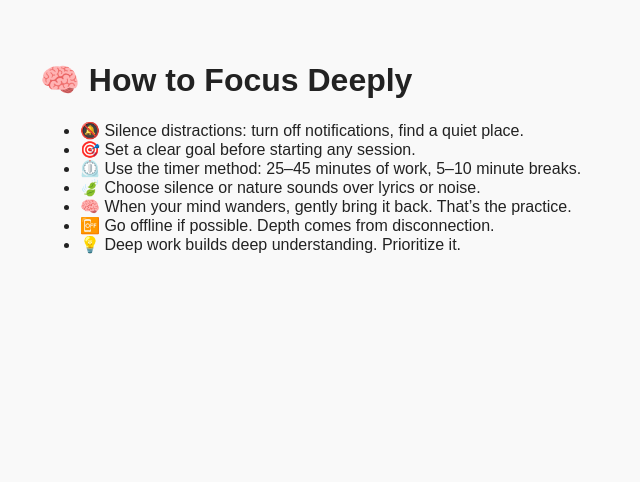
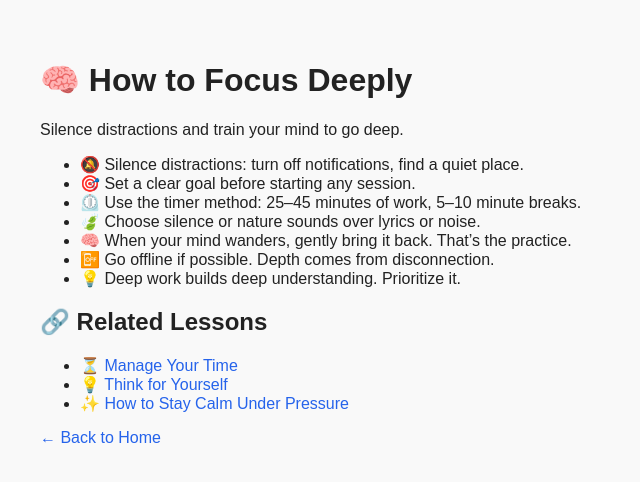
Before and after one commit to iamanvar3/1page-school, a Next.js app: page /lessons/focus in a window 1280 px wide. Shown: the top 482 px of the page, without its empty margins (0-640 px from the left). Built offline with nearby package versions, Linux system fonts and the light colour scheme.

Commit message:
Update page.tsx

```diff
--- a/app/lessons/focus/page.tsx
+++ b/app/lessons/focus/page.tsx
@@ -1,8 +1,13 @@
-export default function FocusPage() {
+import Link from 'next/link';
+
+export default function FocusLesson() {
   return (
-    <main className="p-6 max-w-2xl mx-auto">
-      <h1 className="text-2xl font-bold mb-4">🧠 How to Focus Deeply</h1>
-      <ul className="list-disc ml-6 space-y-2">
+    <main className="max-w-2xl mx-auto p-6 space-y-6">
+      <h1 className="text-4xl font-bold mb-2">🧠 How to Focus Deeply</h1>
+      <p className="text-lg text-gray-700">
+        Silence distractions and train your mind to go deep.
+      </p>
+      <ul className="list-disc pl-5 space-y-2">
         <li>🔕 Silence distractions: turn off notifications, find a quiet place.</li>
         <li>🎯 Set a clear goal before starting any session.</li>
         <li>⏲️ Use the timer method: 25–45 minutes of work, 5–10 minute breaks.</li>
@@ -11,6 +16,30 @@ export default function FocusPage() {
         <li>📴 Go offline if possible. Depth comes from disconnection.</li>
         <li>💡 Deep work builds deep understanding. Prioritize it.</li>
       </ul>
+
+      <div className="mt-10 space-y-4">
+        <h2 className="text-xl font-semibold">🔗 Related Lessons</h2>
+        <ul className="list-disc pl-5 space-y-1">
+          <li>
+            <Link href="/lessons/time" className="text-blue-600 hover:underline">
+              ⏳ Manage Your Time
+            </Link>
+          </li>
+          <li>
+            <Link href="/lessons/think" className="text-blue-600 hover:underline">
+              💡 Think for Yourself
+            </Link>
+          </li>
+          <li>
+            <Link href="/lessons/calm" className="text-blue-600 hover:underline">
+              ✨ How to Stay Calm Under Pressure
+            </Link>
+          </li>
+        </ul>
+        <p className="mt-4">
+          <Link href="/" className="text-gray-600 hover:underline">← Back to Home</Link>
+        </p>
+      </div>
     </main>
   );
 }
```
